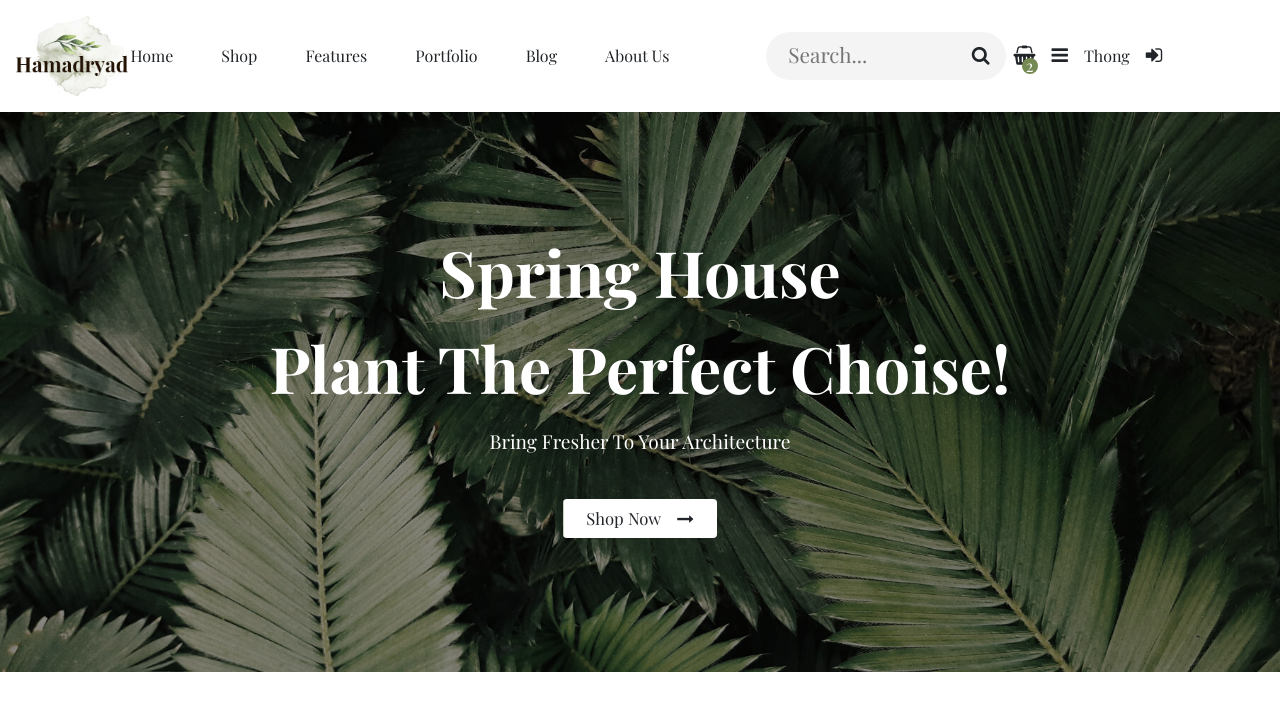
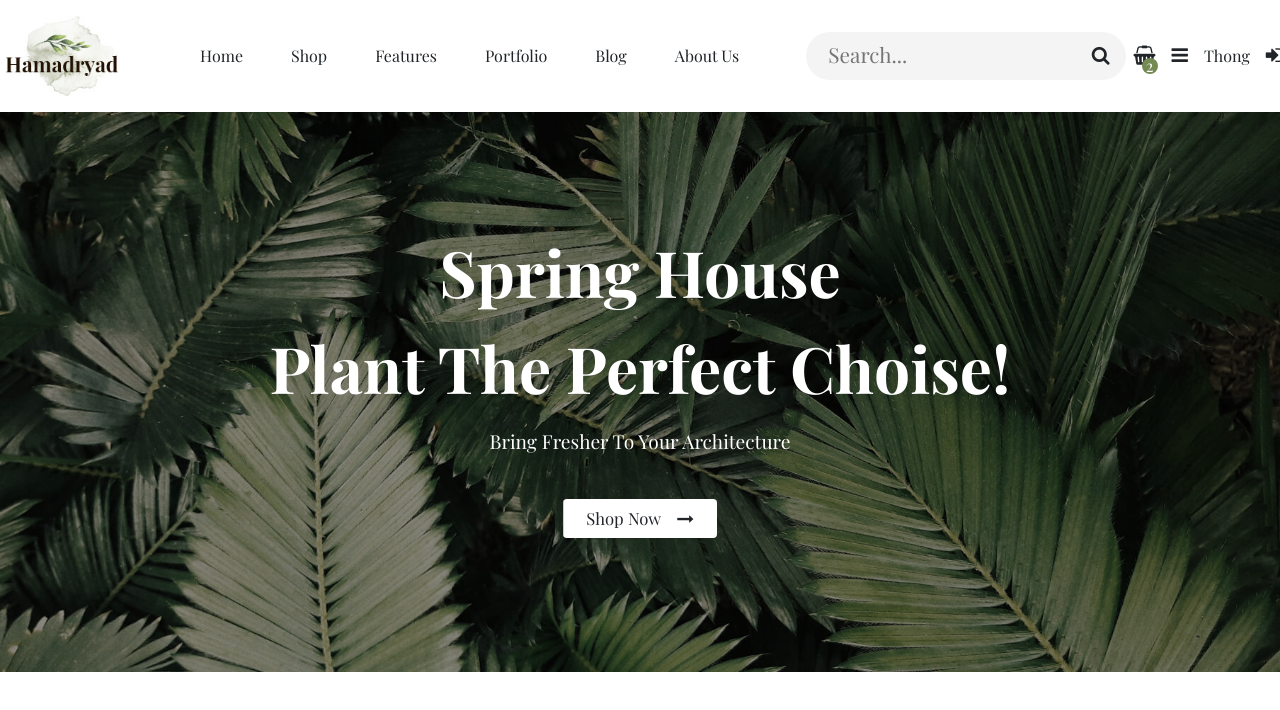
Before and after one commit to hoangcn1998/bonsai_ecommerce, a React (Create React App) app: page /Register in a window 1280 px wide. Shown: the top 710 px of the page. Built offline with nearby package versions, Linux system fonts and the light colour scheme; a web font is replaced by a local one.

Commit message:
editFormRegister

```diff
--- a/src/components/Customer/Header/Headers.jsx
+++ b/src/components/Customer/Header/Headers.jsx
@@ -1,11 +1,11 @@
 import PropTypes from "prop-types";
-import React, { useState } from "react";
+import React, { useState, useContext } from "react";
 import logo from '../../../assests/images/logo-header.jpeg';
+import MyContext from "./Mycontext";
 import NavMenu from "./NavMenu/NavMenu";
 import ModalCart from "./Modal/Cart/Cart";
 import ModalMenu from "./Modal/Menu/Menu";
 import LoginRegister from "./Modal/Login/register/LoginRegister";
-
 import "./style.scss";
 
 function Header(props) {
@@ -13,6 +13,7 @@ function Header(props) {
   const [showCart, setShowCart] = useState(false);
   const [showMenu, setShowMenu] = useState(false);
   const [showSignIn, setShowSignIn] = useState(false);
+  const [nameAccount, setNameAccount] = useState('Thong');
 
   function onToggleCart() {
     setShowCart(!showCart);
@@ -33,6 +34,12 @@ function Header(props) {
   }
 
   return (
+    <MyContext.Provider value={
+      {
+        nameAccount,
+        setNameAccount,
+      }
+    } >
       <div className="header ">
         <div className={showCart ? "header__overlay" : ""} onClick={onToggleCart}></div>
         <div className={showMenu ? "menu__overlay" : ""} onClick={onToggleMenu}></div>
@@ -51,7 +58,7 @@ function Header(props) {
             <i className="fa fa-bars" aria-hidden="true" />
           </div>
           <div className="header-group__collap">
-            Thong
+            {nameAccount}
           </div>
           <div className="header-group__collap" onClick={onToggleSignIn}>
           <i className="fa fa-sign-in" aria-hidden="true"></i>
@@ -61,6 +68,7 @@ function Header(props) {
         <ModalCart showCart={showCart} onToggleCart={onToggleCart}/>
         <ModalMenu showMenu={showMenu} onHandleToggleMenu={onHandleToggleMenu}/>
       </div>
+    </MyContext.Provider>
   )
 }
 
--- a/src/components/Customer/Header/Modal/Login/page/ContentPage.jsx
+++ b/src/components/Customer/Header/Modal/Login/page/ContentPageForm.jsx
@@ -1,9 +1,9 @@
-import React from 'react';
+import React, {useContext} from 'react';
 import FormLogin from './FormLogin';
 import FormRegister from './FormRegister';
 import {BrowserRouter as Router, Switch, Route, Link} from "react-router-dom";
 
-const contentPage = () => {
+const ContentPageForm = () => {
     return (
         <>
             <Route exact path="/" component={FormLogin}></Route>
@@ -12,4 +12,4 @@ const contentPage = () => {
     );
 };
 
-export default contentPage;
+export default ContentPageForm;
--- a/src/components/Customer/Header/Modal/Login/page/FormRegister.jsx
+++ b/src/components/Customer/Header/Modal/Login/page/FormRegister.jsx
@@ -1,8 +1,11 @@
-import React from 'react';
+import React, {useContext} from 'react';
 import { useForm } from "react-hook-form";
+import MyContext from '../../../Mycontext';
 import axios from 'axios';
 
 const FormRegister = () => {
+
+    const {nameAccount, setNameAccount} = useContext(MyContext);
 
     const { register, handleSubmit, formState: { errors }, reset, watch } = useForm();
 
@@ -29,6 +32,8 @@ const FormRegister = () => {
           .catch(function (error) {
 
           });
+
+        setNameAccount(LastName);
         reset({ example: "", exampleRequired: "" });
     }
 
--- a/src/components/Customer/Header/Modal/Login/register/LoginRegister.jsx
+++ b/src/components/Customer/Header/Modal/Login/register/LoginRegister.jsx
@@ -1,6 +1,7 @@
-import React from 'react';
+import React, {useContext} from 'react';
 import "./style.scss";
-import ContentPage from '../page/ContentPage';
+import ContentPageForm from '../page/ContentPageForm';
+import MyContext from '../../../Mycontext';
 import {BrowserRouter as Router, Switch, Route, Link} from "react-router-dom";
 
 const LoginRegister = (prop) => {
@@ -40,7 +41,7 @@ const LoginRegister = (prop) => {
                         <button type="button" className="button__group--register">Register</button>
                     </Link>
                 </div>
-                <ContentPage></ContentPage>
+                <ContentPageForm></ContentPageForm>
                 <div className="login__faceBook">Or login with<a href="#">FaceBook</a></div>
            </div>
         </div>
--- /dev/null
+++ b/src/components/Customer/Header/Mycontext.jsx
@@ -0,0 +1,5 @@
+import React from 'react';
+
+const MyContext = React.createContext(null);
+
+export default MyContext;
--- a/src/components/Customer/Header/style.scss
+++ b/src/components/Customer/Header/style.scss
@@ -62,7 +62,7 @@ $primary-color: #758A53;
 
   &__menu {
     @include center;
-    margin: 0 auto;
+    margin: 0 5rem;
     font-size: 1.1rem;
     height: 100%;
 
@@ -138,7 +138,7 @@ $primary-color: #758A53;
     }
 
     &__search {
-      width: 15rem;
+      width: 20rem;
       height: 3rem;
       background-color: #F4F4F4;
       border: none;
@@ -247,7 +247,7 @@ $primary-color: #758A53;
     &-group {
 
       & input {
-      width: 15rem;
+      width: 20rem;
       height: 3rem;
       background-color: #F4F4F4;
       border: none;
```
